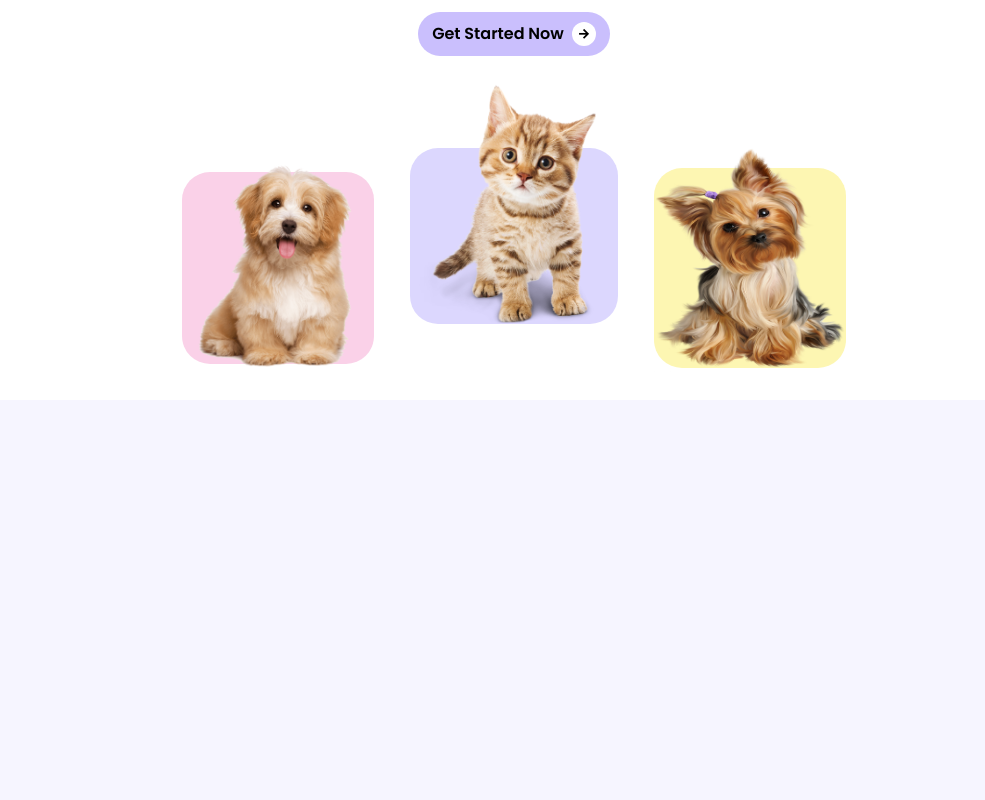
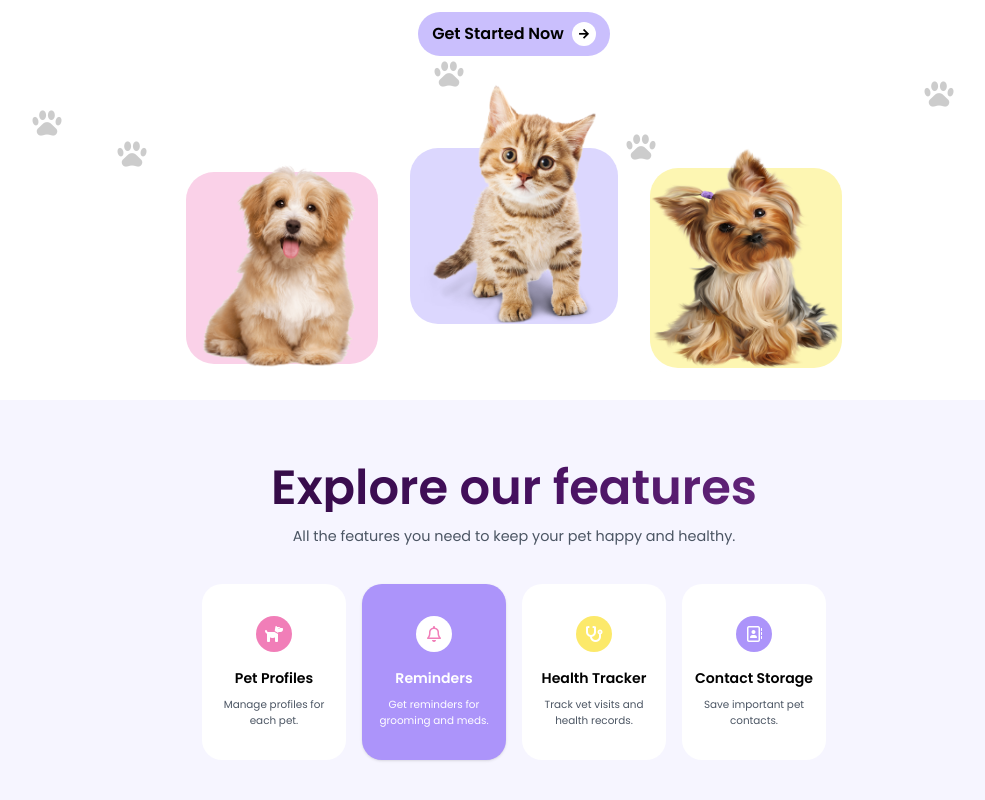
Before and after one commit to heisdanielade/PamietamPsa-frontend, a Vue app: page / in a window 1280 px wide. Shown: the part 420-1220 px from the top of the page, without its empty margins (126-1111 px from the left). Built offline with nearby package versions, Linux system fonts and the light colour scheme.

Commit message:
Update: completed explore section in homepage & added Paw background to home section

```diff
--- a/index.html
+++ b/index.html
@@ -7,7 +7,7 @@
     <title></title>
     <!-- Icons -->
     <link rel="stylesheet" href="https://cdnjs.cloudflare.com/ajax/libs/remixicon/3.4.0/remixicon.css" crossorigin="">
-
+    <link rel="stylesheet" href="https://cdnjs.cloudflare.com/ajax/libs/font-awesome/6.0.0-beta3/css/all.min.css">
   </head>
   <body>
     <div id="app"></div>
--- a/src/assets/css/main.css
+++ b/src/assets/css/main.css
@@ -10,10 +10,26 @@
 
 .primary-btn{
     transition: 0.7s ease-in;
-    box-shadow: 0 1px 2px rgba(0, 0, 0, 0.5);
+    box-shadow: 0 1px 2px rgba(0, 0, 0, 0.4);
 }
 .primary-btn:hover{
     background: #5e1381;
     background: repeating-linear-gradient(to right, #5e1381 0%, #6c1a92 50%, #9046A5 100%);
-    box-shadow: 0 1px 2px rgba(0, 0, 0, 0.7);
+    box-shadow: 0 1px 2px rgba(0, 0, 0, 0.6);
 }
+
+.gradient-text-1{
+    background: #1b0525;
+    background: repeating-linear-gradient(to right, #1b0525 0%, #450f5e 50%, #8f45a3 100%);
+    -webkit-background-clip: text;
+    -webkit-text-fill-color: transparent;
+}
+
+img{
+    user-select: none; /* Modern browsers */
+    -webkit-user-drag: none; /* Prevent dragging in WebKit browsers */
+    -webkit-user-select: none; /* Safari */
+    -moz-user-select: none; /* Firefox */
+    -ms-user-select: none; /* Internet Explorer/Edge */
+    pointer-events: none; /* Disable all pointer interactions */
+  }
--- a/src/components/home/sections/Explore.vue
+++ b/src/components/home/sections/Explore.vue
@@ -6,39 +6,49 @@ const projectName = useProjectStore().projectName;
 </script>
 
 <template>
-    <section class="home mt-8 bg-purple-50 h-[30rem]" id="home">
-        <div class="header hidden">
-            <h1>
+    <section class="explore mt-8 bg-purple-50 " id="explore">
+        <div class="select-none pt-16 pb-16">
+            <div class="header text-center flex flex-col items-center justify-center w-full">
+                <h1 class="text-3xl gradient-text-1 font-semibold w-full lg:text-5xl md:text-4xl">
                     Explore our features
                 </h1>
-            <p>
-                Everything you need for smarter, easier pet care.
+                <p class="text-xs lg:text-[0.9rem] text-gray-600 mt-4">
+                    All the features you need to keep your pet happy and healthy.
                 </p>
             </div>
 
-        <div class="features">
-            <div class="card">
-                <div class="icon"></div>
-                <div class="name"></div>
-                <div class="info"></div>
+            <div class="features flex flex-wrap justify-center items-center gap-4 mt-10">
+                <div class="card p-2 bg-white text-center flex flex-col items-center justify-center w-[9rem] h-[11rem] rounded-[1.25rem]">
+                    <div class="icon bg-pink-400 font-bold text-white p-1 rounded-full w-9 h-9 flex items-center justify-center">
+                        <i class="fa-solid fa-dog"></i>
                     </div>
-            <div class="card">
-                <div class="icon"></div>
-                <div class="name"></div>
-                <div class="info"></div>
+                    <div class="name mt-4 font-semibold text-[0.88rem]">Pet Profiles</div>
+                    <div class="info mt-2 text-[0.65rem] text-gray-600">Manage profiles for each pet.</div>
                 </div>
-            <div class="card">
-                <div class="icon"></div>
-                <div class="name"></div>
-                <div class="info"></div>
+                <div class="card p-2 bg-purple-400 text-center flex flex-col items-center justify-center w-[9rem] h-[11rem] rounded-[1.25rem] shadow">
+                    <div class="icon bg-white text-pink-400 font-bold p-1 rounded-full w-9 h-9 flex items-center justify-center">
+                        <i class="fa-regular fa-bell"></i>
                     </div>
-            <div class="card">
-                <div class="icon"></div>
-                <div class="name"></div>
-                <div class="info"></div>
+                    <div class="name text-white mt-4 font-semibold text-[0.88rem]">Reminders</div>
+                    <div class="info text-white mt-2 text-[0.65rem]">Get reminders for grooming and meds.</div>
+                </div>
+                <div class="card p-2 bg-white text-center flex flex-col items-center justify-center w-[9rem] h-[11rem] rounded-[1.25rem]">
+                    <div class="icon bg-yellow-200 font-bold text-white p-1 rounded-full w-9 h-9 flex items-center justify-center">
+                        <i class="fa-solid fa-stethoscope"></i>
+                    </div>
+                    <div class="name mt-4 font-semibold text-[0.88rem]">Health Tracker</div>
+                    <div class="info mt-2 text-[0.65rem] text-gray-600">Track vet visits and health records.</div>
+                </div>
+                <div class="card p-2 bg-white text-center flex flex-col items-center justify-center w-[9rem] h-[11rem] rounded-[1.25rem]">
+                    <div class="icon bg-purple-400 font-bold text-white p-1 rounded-full w-9 h-9 flex items-center justify-center">
+                        <i class="fa-regular fa-address-book"></i>
+                    </div>
+                    <div class="name mt-4 font-semibold text-[0.88rem]">Contact Storage</div>
+                    <div class="info mt-2 text-[0.65rem] text-gray-600">Save important pet contacts.</div>
                 </div>
             </div>
 
+        </div>
     </section>
 
 </template>
@@ -52,12 +62,11 @@ const projectName = useProjectStore().projectName;
 }
 
 .home .box:nth-child(1),
-.home .box:nth-child(3){
+.home .box:nth-child(3) {
     transform: translateY(2rem);
 }
-.home .box:nth-child(2) img{
+
+.home .box:nth-child(2) img {
     transform: translateY(-1rem);
 }
-
-
 </style>
--- a/src/components/home/sections/Home.vue
+++ b/src/components/home/sections/Home.vue
@@ -1,11 +1,13 @@
 <script setup>
+import AuthBackground from "@/components/others/AuthBackground.vue";
 </script>
 
 <template>
-    <section class="home mt-8" id="home">
-        <div class="flex flex-col items-center justify-center w-full max-w-screen-xl mx-auto p-4 md:py-8">
+    <AuthBackground>
+        <section class="home mt-8" id="home">
+        <div class="flex flex-col items-center justify-center select-none w-full max-w-screen-xl mx-auto p-4 md:py-8">
             <div class="text-center flex flex-col items-center justify-center w-full">
-                <h1 class="text-3xl font-semibold w-full lg:text-7xl md:text-6xl">
+                <h1 class="text-3xl gradient-text-1 font-semibold w-full lg:text-7xl md:text-6xl">
                     Caring for your pets, <br>made simple and<br> stress-free.
                 </h1>
             </div>
@@ -27,7 +29,7 @@
                     <img class="pet absolute w-[15rem] h-[15rem]" src="/src/assets/images/animals/7.png" alt="Pet">
                 </div>
 
-                <div class="box relative flex items-center justify-center ml-5 mr-5 rounded-[1.75rem] w-[13rem] h-[11rem] bg-purple-200">
+                <div class="box relative flex items-center justify-center ml-4 mr-4 rounded-[1.75rem] w-[13rem] h-[11rem] bg-purple-200">
                     <img class="pet absolute w-[32rem] h-[15rem]" src="/src/assets/images/animals/16.png" alt="Pet">
                 </div>
 
@@ -36,21 +38,12 @@
                 </div>
             </div>
         </div>
-
-
     </section>
-
+    </AuthBackground>
 </template>
 
 
 <style scoped>
-.home h1 {
-    background: #1b0525;
-    background: repeating-linear-gradient(to right, #1b0525 0%, #450f5e 50%, #8f45a3 100%);
-    -webkit-background-clip: text;
-    -webkit-text-fill-color: transparent;
-}
-
 .home .box:nth-child(1),
 .home .box:nth-child(3){
     transform: translateY(2rem);
--- a/src/components/others/AuthBackground.vue
+++ b/src/components/others/AuthBackground.vue
@@ -1,5 +1,5 @@
 <template>
-  <div class="relative w-full min-h-screen bg-orange-50">
+  <div class="relative w-full">
     <!-- Scattered dog paw icons -->
     <img
       v-for="(position, index) in positions"
@@ -22,7 +22,7 @@
 import { reactive, onMounted } from "vue";
 
 // Number of dog paw icons to display
-const numIcons = 20;
+const numIcons = 7;
 
 // Reactive array to store positions
 const positions = reactive([]);
```
Also changed, not shown: src/components/home/HomePage.vue (+0 -14 lines). Lines whose indentation alone changed are shown as unchanged.
